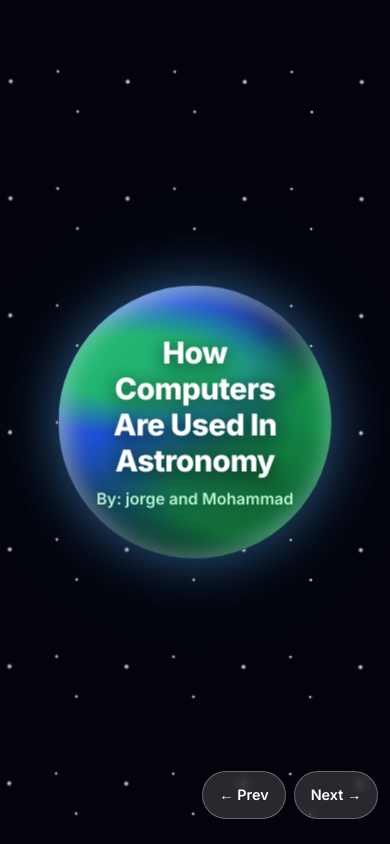
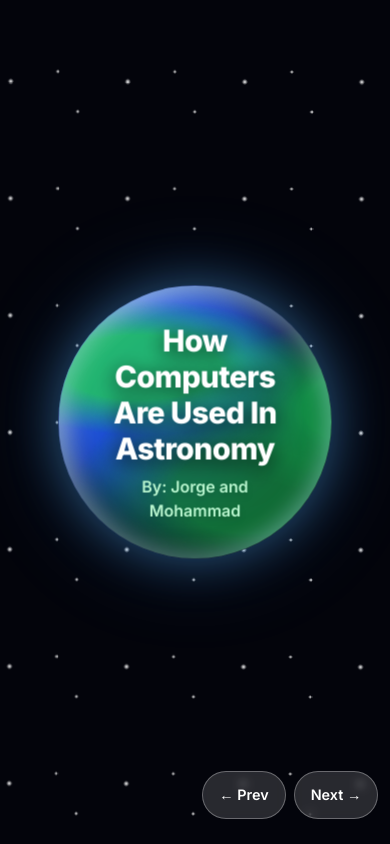
Before and after one commit to jaks2711/jaks2711.github.io, a plain HTML site: page index.html in a window 390 px wide. Shown: the top 844 px of the page. Drawn offline with nearby package versions, Linux system fonts and the light colour scheme.

Commit message:
Update index.html

```diff
--- a/index.html
+++ b/index.html
@@ -302,7 +302,7 @@
             <div class="earth-map"></div>
             <div class="relative z-10 p-4">
                 <h1 class="text-3xl md:text-5xl lg:text-6xl mb-2 text-white font-bold drop-shadow-2xl">How Computers<br>Are Used In<br>Astronomy</h1>
-                <p class="text-base md:text-xl font-semibold text-green-200 mt-2 drop-shadow-md">By: jorge and Mohammad</p>
+                <p class="text-base md:text-xl font-semibold text-green-200 mt-2 drop-shadow-md">By: Jorge and Mohammad</p>
             </div>
         </div>
         <div class="earth-sphere earth-back text-white">
@@ -384,7 +384,7 @@
         </div>
     </div>
 
-    <!-- Slide 6: Simulations -->
+    <!-- Slide 6: Simulations (Text mapped explicitly here) -->
     <div id="slide-6" class="slide">
         <div class="w-full max-w-4xl absolute flex flex-col justify-center pointer-events-none" style="top: 50%; left: 50%; transform: translate(-50%, -50%); padding-left: 5vw;">
             <div class="w-3/4 md:w-2/3">
```
